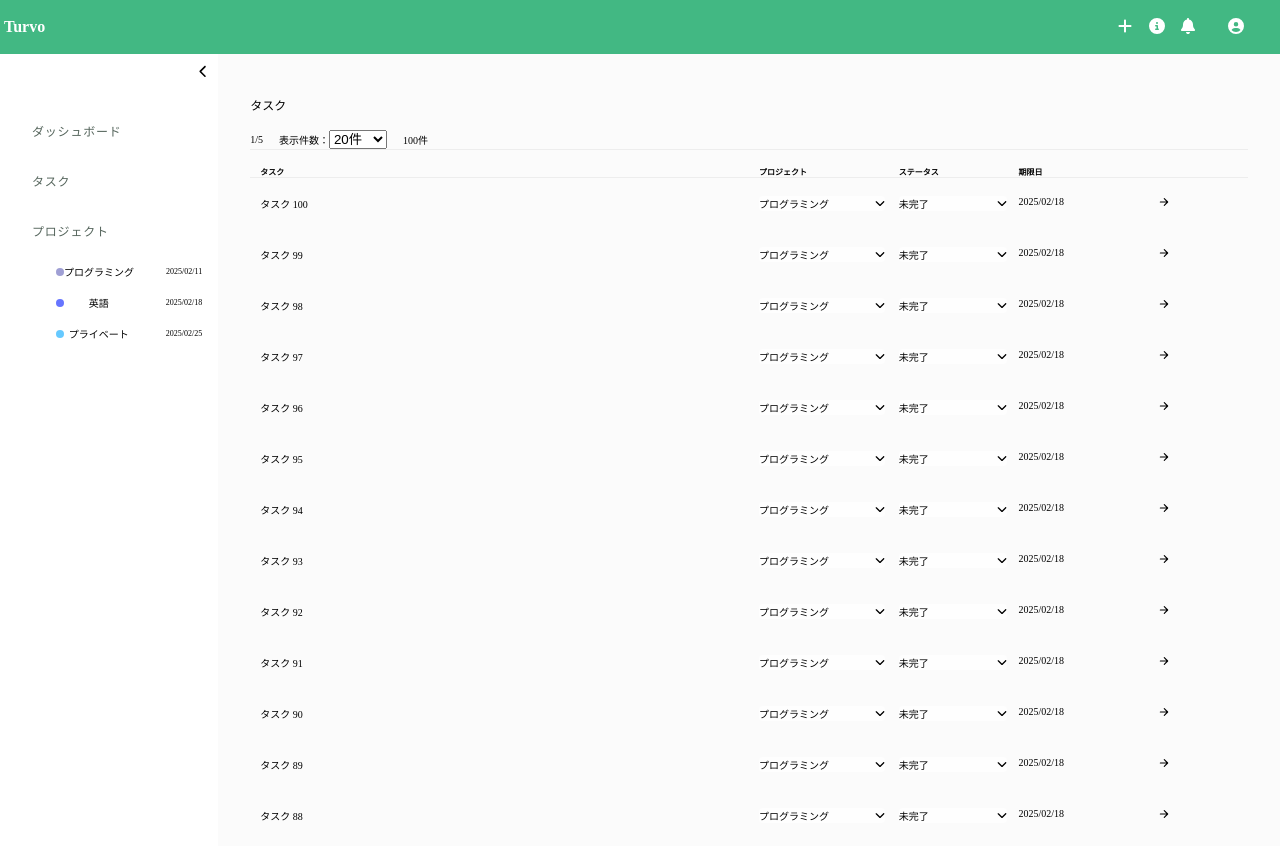
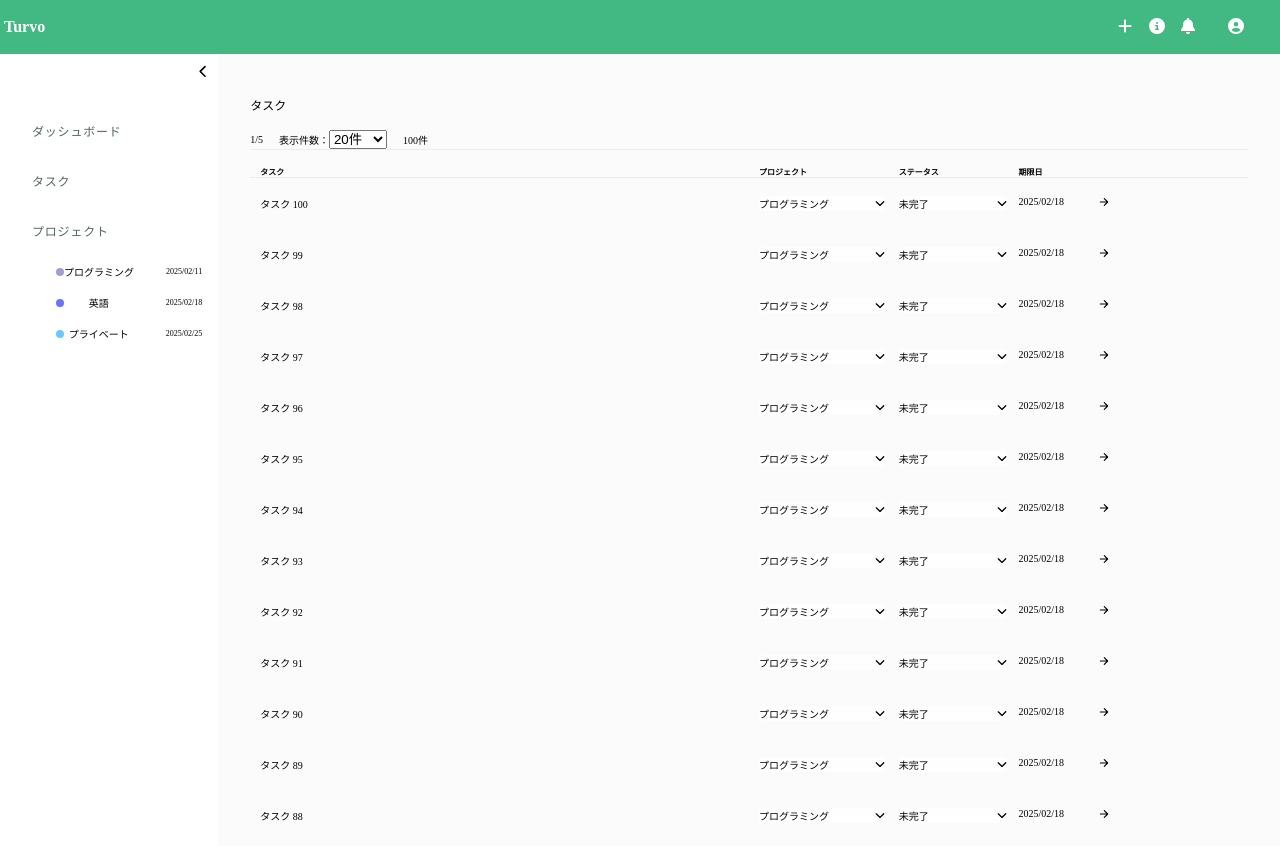
Before and after one commit to tanakas-2021/0600-next-context-api, a Next.js app: page /tasks in a window 1280 px wide. Built offline with nearby package versions, Linux system fonts and the light colour scheme.

Commit message:
期限日列のwidthを修正

```diff
--- a/src/app/tasks/page.module.scss
+++ b/src/app/tasks/page.module.scss
@@ -52,7 +52,7 @@
   width: 12%;
 }
 .tableCellDeadline {
-  width: 14%;
+  width: 8%;
 }
 .tableCellDetail {
   width: 4%;
```
